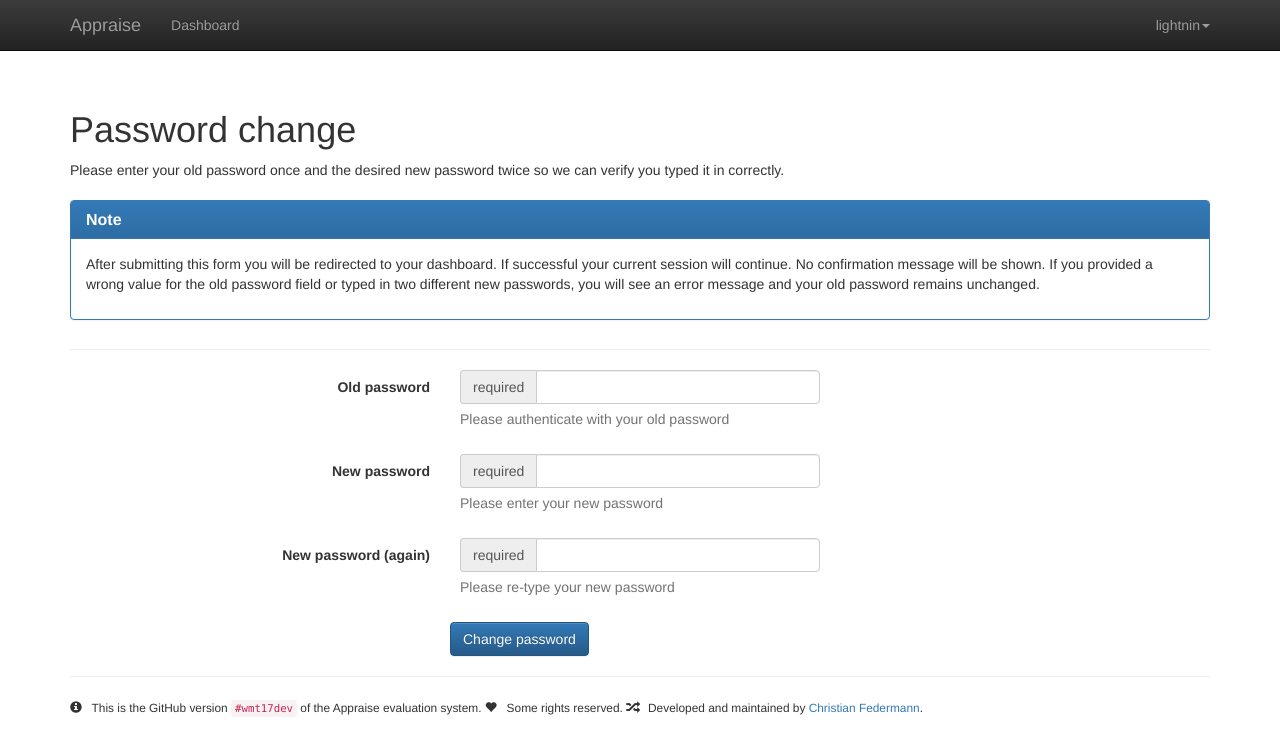
After one commit to AppraiseDev/Appraise, a Django app: page /dashboard/change-password/ in a window 1280 px wide. The commit adds this page. Shown: the top 756 px of the page. Run offline with Django 3.2, Linux system fonts and the light colour scheme; a user stored in the database is signed in; some libraries are stand-ins or nearby versions.

Commit message:
Added password change basics

```diff
--- a/Appraise/urls.py
+++ b/Appraise/urls.py
@@ -43,13 +43,22 @@ urlpatterns = [
       name='sign-in'
     ),
 
-    # login_required(...)
-
     url(r'^dashboard/sign-out/$',
-      auth_views.LogoutView.as_view(template_name='Dashboard/signout.html'),
+      auth_views.LogoutView.as_view(
+        template_name='Dashboard/signout.html',
+        extra_context=BASE_CONTEXT
+      ),
       name='sign-out'
     ),
-    url(r'^dashboard/reset-password/$', dashboard_views.reset_password, name='reset-password'),
+
+    url(r'^dashboard/change-password/$',
+      auth_views.PasswordChangeView.as_view(
+        template_name='Dashboard/change-password.html',
+        extra_context=BASE_CONTEXT
+      ),
+      name='change-password'
+    ),
+
     url(r'^dashboard/profile/$', dashboard_views.profile, name='profile'),
     url(r'^dashboard/$', dashboard_views.dashboard, name='dashboard'),
 ]
--- a/Dashboard/templates/Dashboard/base.html
+++ b/Dashboard/templates/Dashboard/base.html
@@ -56,7 +56,7 @@
               <ul class="dropdown-menu">
                 <li class="dropdown-header">Account</li>
                 <li><a href="#">Update profile</a></li>
-                <li><a href="#">Change password</a></li>
+                <li><a href="{% url 'change-password' %}">Change password</a></li>
                 <li><a href="{% url 'sign-out' %}">Sign out "{{ request.user.username }}"</a></li>
 {% if request.user.is_staff %}
                 <li role="separator" class="divider"></li>
--- /dev/null
+++ b/Dashboard/templates/Dashboard/change-password.html
@@ -0,0 +1,66 @@
+{% extends "Dashboard/base.html" %}
+{% load i18n static %}
+
+{% block content %}
+
+  {% if form.errors %}
+  <div class="alert alert-danger alert-dismissible" role="alert">
+    <button type="button" class="close" data-dismiss="alert" aria-label="Close"><span aria-hidden="true">&times;</span></button>
+    <p><strong>Warning!</strong> Your passwords did not match. Please try again.</p>
+  </div>
+
+  {% endif %}
+
+  <div class="page-header">
+    <h1>Password change</h1>
+    <p>Please enter your old password once and the desired new password twice so we can verify you typed it in correctly.</p>
+
+    <div class="panel panel-primary" style="margin-top: 20px;">
+      <div class="panel-heading">
+        <h3 class="panel-title"><strong>Note</strong></h3>
+      </div>
+      <div class="panel-body">
+        <p>After submitting this form you will be redirected to your dashboard. If successful your current session will continue. No confirmation message will be shown. If you provided a wrong value for the old password field or typed in two different new passwords, you will see an error message and your old password remains unchanged.</p>
+      </div>
+    </div>
+  </div>
+  <form class="form-horizontal" method="post" action="{% url 'change-password' %}">
+  {% csrf_token %}
+
+   <div class="form-group">
+      <label for="id_old_password" class="col-sm-4 control-label">Old password</label>
+      <div class="col-sm-4">
+        <div class="input-group">
+          <div class="input-group-addon">required</div>
+          <input class="form-control" name="old_password" id="id_old_password" type="password" />
+        </div>
+        <p class="help-block">Please authenticate with your old password</p>
+      </div>
+    </div>
+
+    <div class="form-group">
+      <label for="id_password1" class="col-sm-4 control-label">New password</label>
+      <div class="col-sm-4">
+        <div class="input-group">
+          <div class="input-group-addon">required</div>
+          <input class="form-control" name="new_password1" id="new_password1" type="password" />
+        </div>
+        <p class="help-block">Please enter your new password</p>
+      </div>
+    </div>
+
+    <div class="form-group">
+      <label for="id_password2" class="col-sm-4 control-label">New password (again)</label>
+      <div class="col-sm-4">
+        <div class="input-group">
+          <div class="input-group-addon">required</div>
+          <input class="form-control" name="new_password2" id="id_new_password2" type="password" />
+        </div>
+        <p class="help-block">Please re-type your new password</p>
+      </div>
+    </div>
+
+    <button type="submit" class="col-sm-offset-4 btn btn-primary">Change password</button>
+
+  </form>
+{% endblock %}
--- a/Dashboard/views.py
+++ b/Dashboard/views.py
@@ -27,7 +27,7 @@ def register(request):
 def dashboard(request):
     pass
 
-def reset_password(request, template_name):
+def NOT_NEEDED_reset_password(request, template_name):
     """
     Renders password change view by connecting to django.contrib.auth.views.
     """
```
